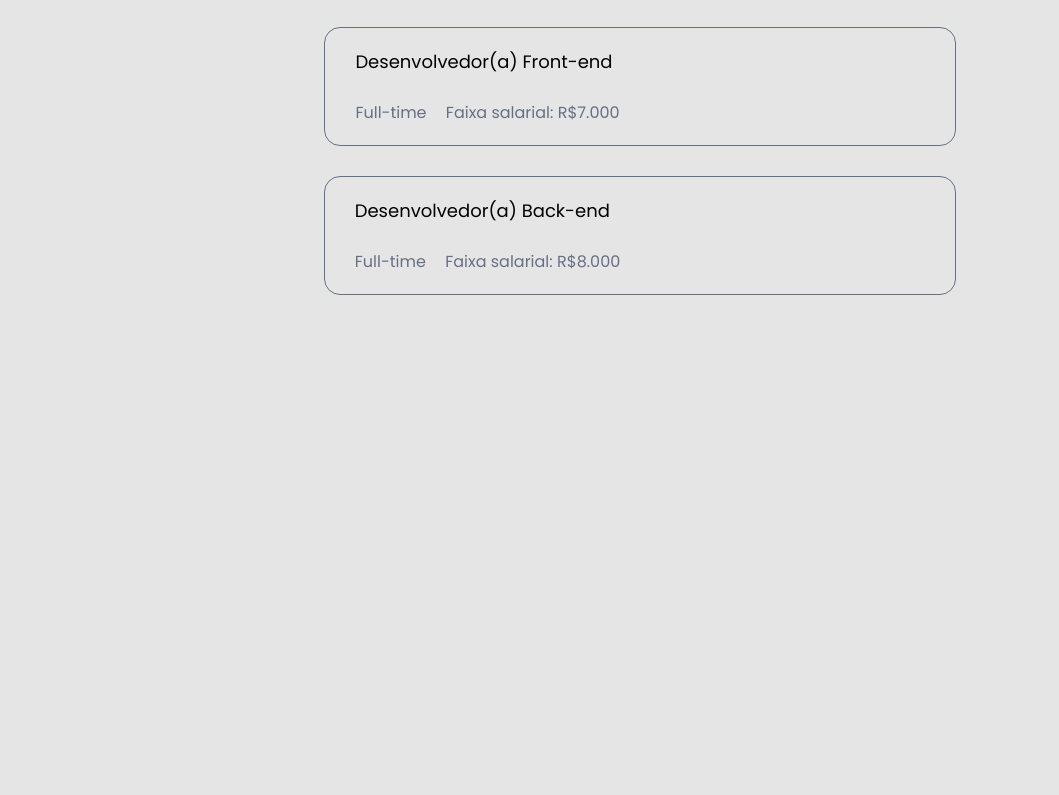
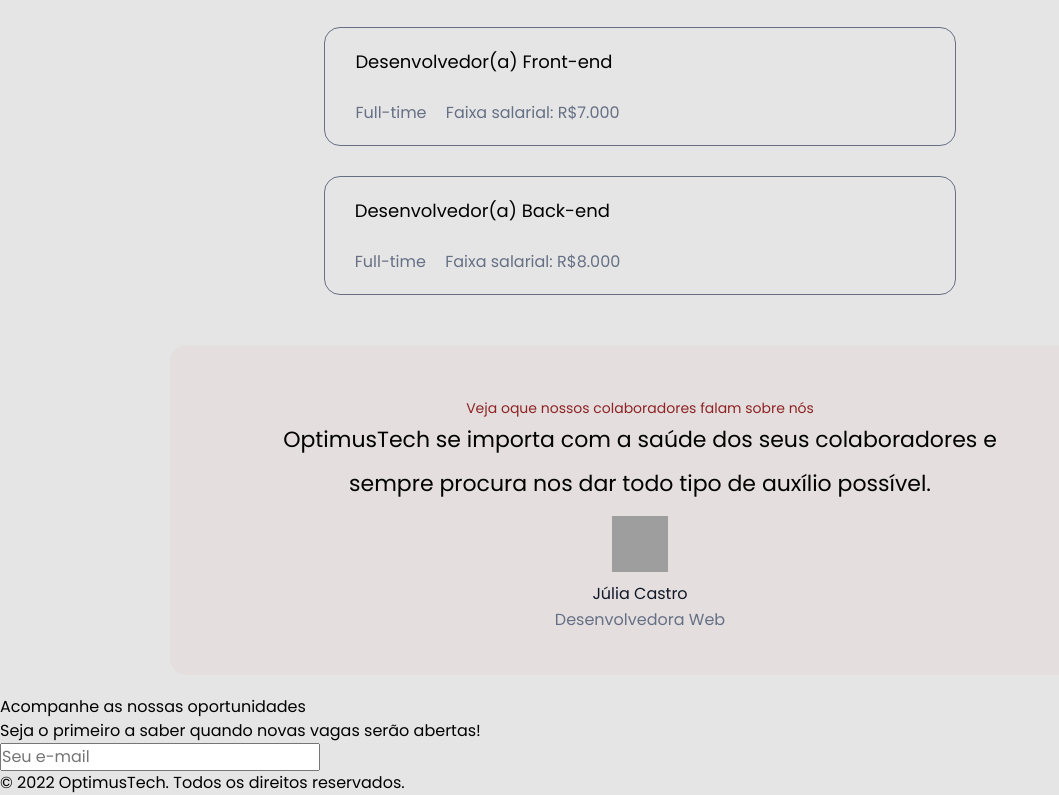
Before and after one commit to Pabuloo/flexbox-atv-01, a plain HTML site: page index.html in a window 1280 px wide. Shown: the part 2011-2806 px from the top of the page, without its empty margins (0-1059 px from the left). Before the commit the page ends 2336 px from the top, so only its background shows below. Drawn offline with Linux system fonts and the light colour scheme; grey boxes are pictures that could not be loaded.

Commit message:
On branch master  Your branch is behind 'origin/master' by 1 commit, and can be fast-forwarded.    (use "git pull" to update your local branch)
 Changes to be committed:
	new file:   Avatar.svg
	modified:   index.html
	modified:   style.css

```diff
--- a/index.html
+++ b/index.html
@@ -142,9 +142,32 @@
             <span class="sp">Faixa salarial: R$8.000</span>
           </div>
         </div>
+      </div>
+    </div>
+
+        <!-- Depoimentos -->
+
+    <div class="depoimentos-cont">
+        <div class="fundo-rose">
+
+            <p class="txtdepo01">Veja oque nossos colaboradores falam sobre nós</p>
+            <p class="txtdepo02">OptimusTech se importa com a saúde dos seus colaboradores e sempre procura nos dar todo tipo de auxílio possível.</p>
+            <img class="imgcola" src="/Avatar.svg"/>
+            <p class="nomecola">Júlia Castro</p>
+            <p class="funcola">Desenvolvedora Web</p>
 
         </div>
 
     </div>
+
+    <div class="formulario">
+      <p>Acompanhe as nossas oportunidades</p>
+      <p>Seja o primeiro a saber quando novas vagas serão abertas!</p>
+      <input type="text" placeholder="Seu e-mail">
+      <p>© 2022 OptimusTech. Todos os direitos reservados.</p>
+
+    </div>
+
+
   </body>
 </html>
--- a/style.css
+++ b/style.css
@@ -330,7 +330,71 @@
     font-weight: 500;
     font-size: 18px;
     line-height: 28px;
+    padding-bottom: 25px;
+}
 
-    padding-bottom: 25px;
+.depoimentos-cont {
+    display: flex;
+
+    justify-content: center;
+    padding: 20px 00px 20px 00px;
+}
+
+.imgcola {
+    display: flex;
+    flex-direction: column;
+    justify-content: center;
+    align-items: center;
+    padding: 0px;
+
+    width: 56px;
+    height: 56px;
+}
+
+.fundo-rose {
+    display: flex;
+    flex-direction: column;
+    align-items: center;
+    background: rgba(196, 25, 25, 0.03);
+    border-radius: 16px;
+    padding: 35px 70px 35px 70px;
+
+    justify-content: center;
+
+    width: 800px;
+    height: 260px;
+}
+
+.txtdepo01 {
+    display: flex;
+    font-weight: 500;
+    font-size: 14px;
+    line-height: 20px;
+    color: #8E2424;
 
 }
+
+.txtdepo02 {
+    font-weight: 500;
+    font-size: 22px;
+    font-weight: 10px;
+    line-height: 44px;
+    text-align: center;
+
+}
+
+.txtdepo01, .txtdepo01, .imgcola, .nomecola {
+    padding-top: 10px;
+}
+
+.nomecola {
+    font-weight: 500;
+    font-size: 16px;
+    line-height: 24px;
+    color: #101828;
+}
+
+.funcola{
+    padding-top: 2px;
+    color: #667085;
+}
```
Also changed, not shown: 1 other file. Lines whose indentation alone changed are shown as unchanged.
